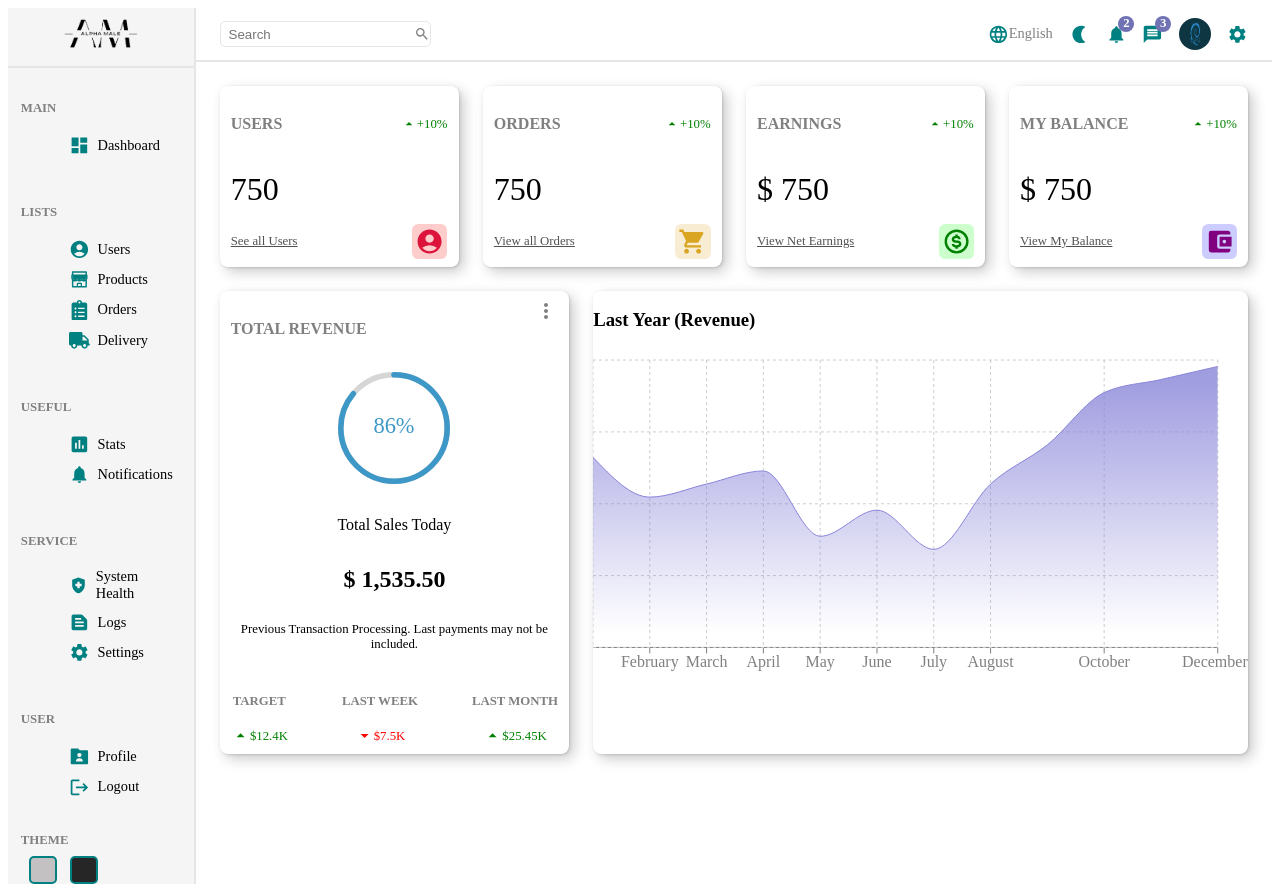
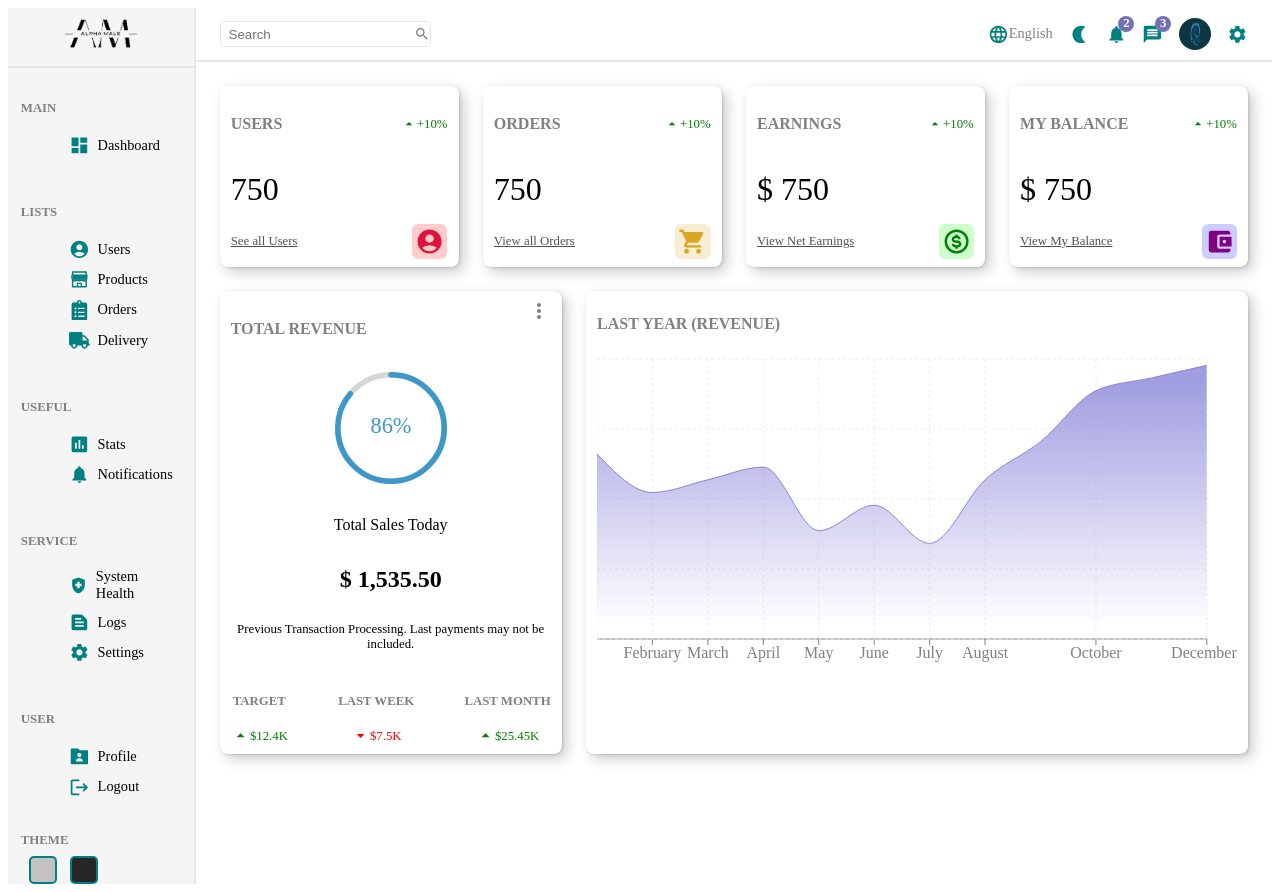
Before and after one commit to zeetaengrg/e-commerce-clothing-shop, a React (Create React App) app in the folder admin/: page / in a window 1280 px wide. Built offline with nearby package versions, Linux system fonts and the light colour scheme; the HTML template or start-up script is replaced by a standard one.

Commit message:
style(padding, header, chart-grid): padding modified, h1 header styled, chart-grid stroke added!

```diff
--- a/admin/src/components/templates/GraphChart/GraphChart.scss
+++ b/admin/src/components/templates/GraphChart/GraphChart.scss
@@ -5,4 +5,14 @@
   flex: 4;
   border-radius: $widgets-border-radius;
   box-shadow: $widgets-box-shadow;
+  padding: 0.5rem 0.7rem;
+
+  h1 {
+    @include heading-h4;
+    font-size: 1rem;
+  }
+
+  .chart-grid {
+    stroke: hsl(0, 0%, 92%);
+  }
 }
```
